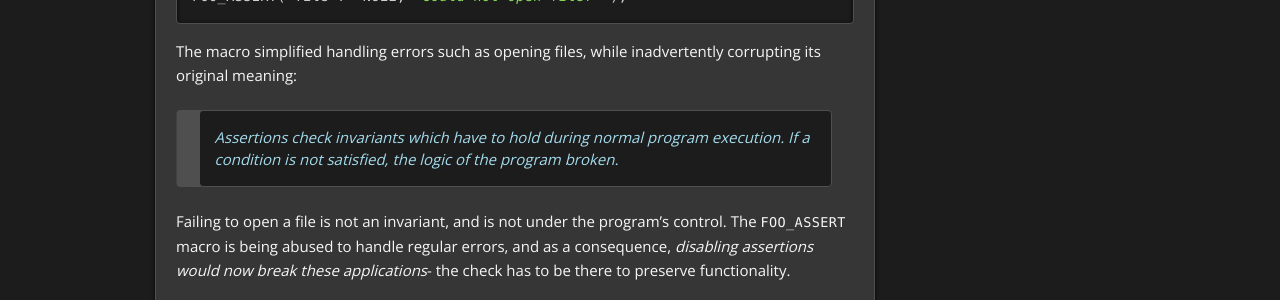
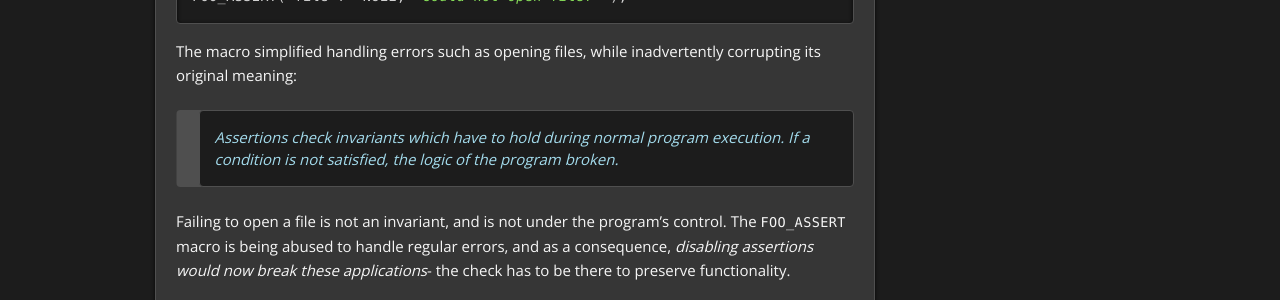
Before and after one commit to KholdStare/kholdstare.github.com, a Jekyll site: the page built from _posts/2012-10-08-functionality-not-equal-semantics.markdown, in a window 1280 px wide. Shown: the part 1182-1482 px from the top of the page. Built offline with Jekyll 4.4.1, drawn with Linux system fonts in a browser that asks for light colours; comment, search, counter and statistics services are not loaded.

Commit message:
Fix blockquote

```diff
--- a/sass/app.scss
+++ b/sass/app.scss
@@ -174,7 +174,7 @@ article.panel {
 .panel blockquote {
     @extend .hole;
 
-    margin: 1.5em;
+    margin: 1.5em 0em 1.5em 1.5em;
     font-style: italic;
     padding: 1em;
 
--- a/stylesheets/app.css
+++ b/stylesheets/app.css
@@ -3221,7 +3221,7 @@ article.panel {
 
 /* line 174, ../sass/app.scss */
 .panel blockquote {
-  margin: 1.5em;
+  margin: 1.5em 0em 1.5em 1.5em;
   font-style: italic;
   padding: 1em;
   -webkit-box-shadow: -1.5em 0px 0px 0px #4f4f4f;
```
